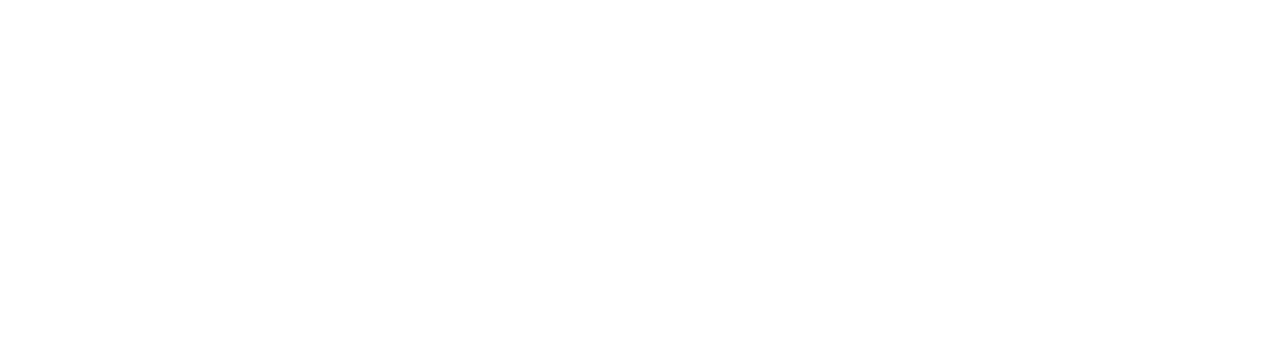
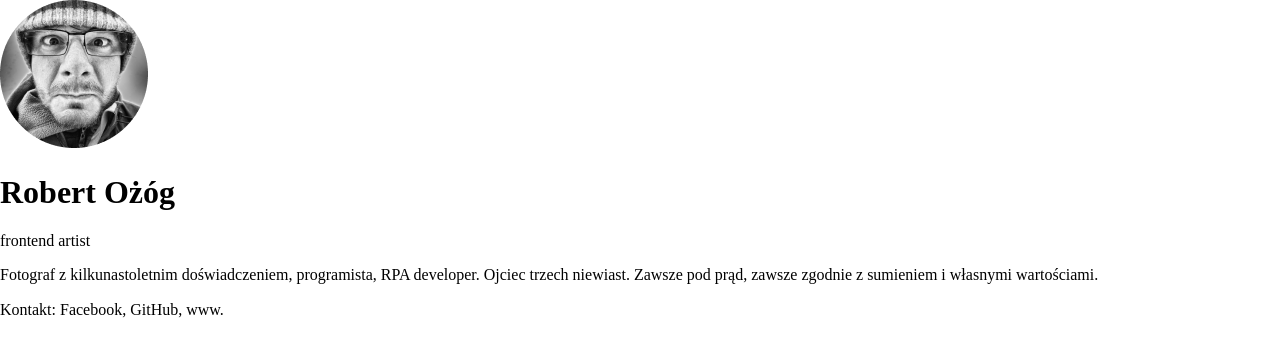
Before and after one commit to ROzog/business-card, a plain HTML site: page index.htm in a window 1280 px wide. Drawn offline with Linux system fonts and the light colour scheme.

Commit message:
content with picture added

```diff
--- a/index.htm
+++ b/index.htm
@@ -7,5 +7,24 @@
     <link rel="stylesheet" href="./styles/normalize.css" type="text/css" />
     <link rel="stylesheet" href="./styles/style.css" type="text/css" />
   </head>
-  <body></body>
+  <body>
+    <main>
+      <section>
+        <img src="avatar.png" alt="men with glases and hat" />
+        <header>
+          <h1>Robert Ożóg</h1>
+          <p>frontend artist</p>
+        </header>
+        <article>
+          <p>
+            Fotograf z kilkunastoletnim doświadczeniem, programista, RPA developer. Ojciec trzech niewiast. Zawsze pod
+            prąd, zawsze zgodnie z sumieniem i własnymi wartościami.
+          </p>
+        </article>
+        <footer>
+          Kontakt: Facebook, GitHub, www.
+        </footer>
+      </section>
+    </main>
+  </body>
 </html>
```
Also changed, not shown: avatar.png (added).
